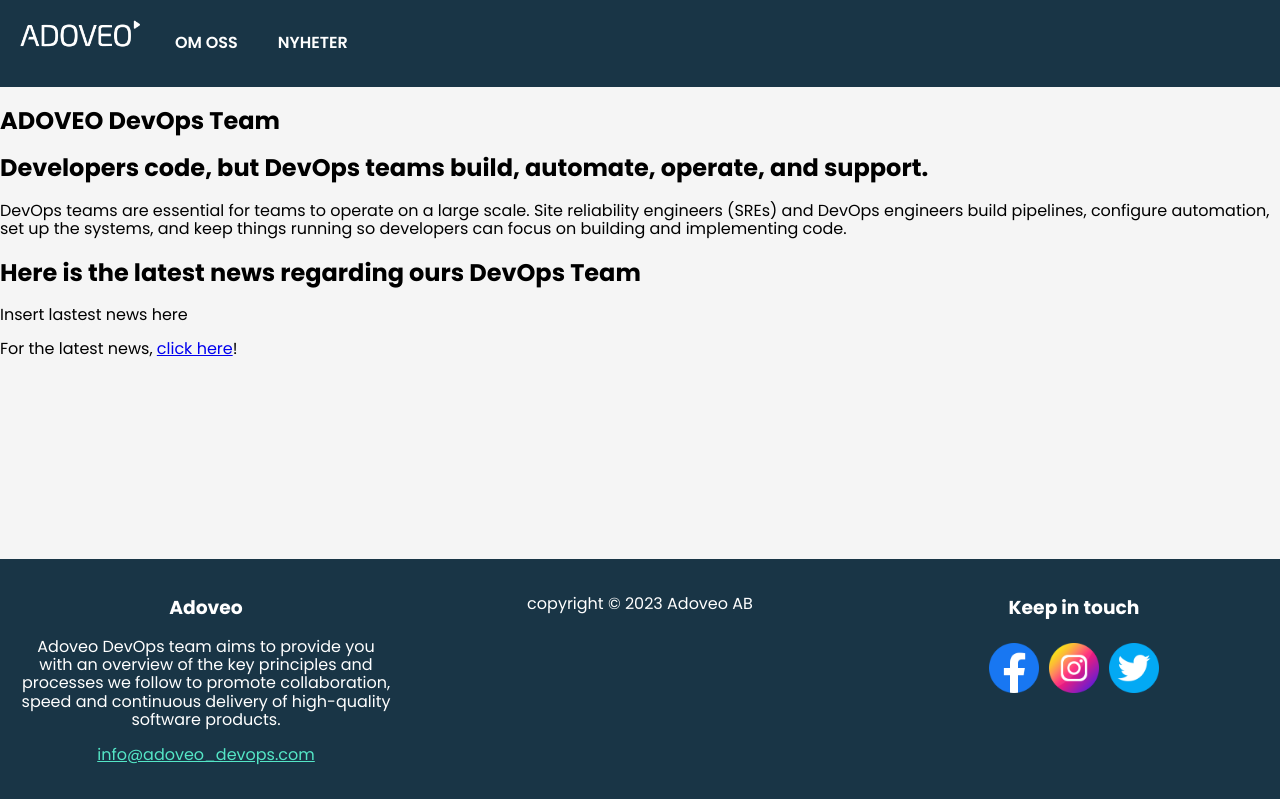
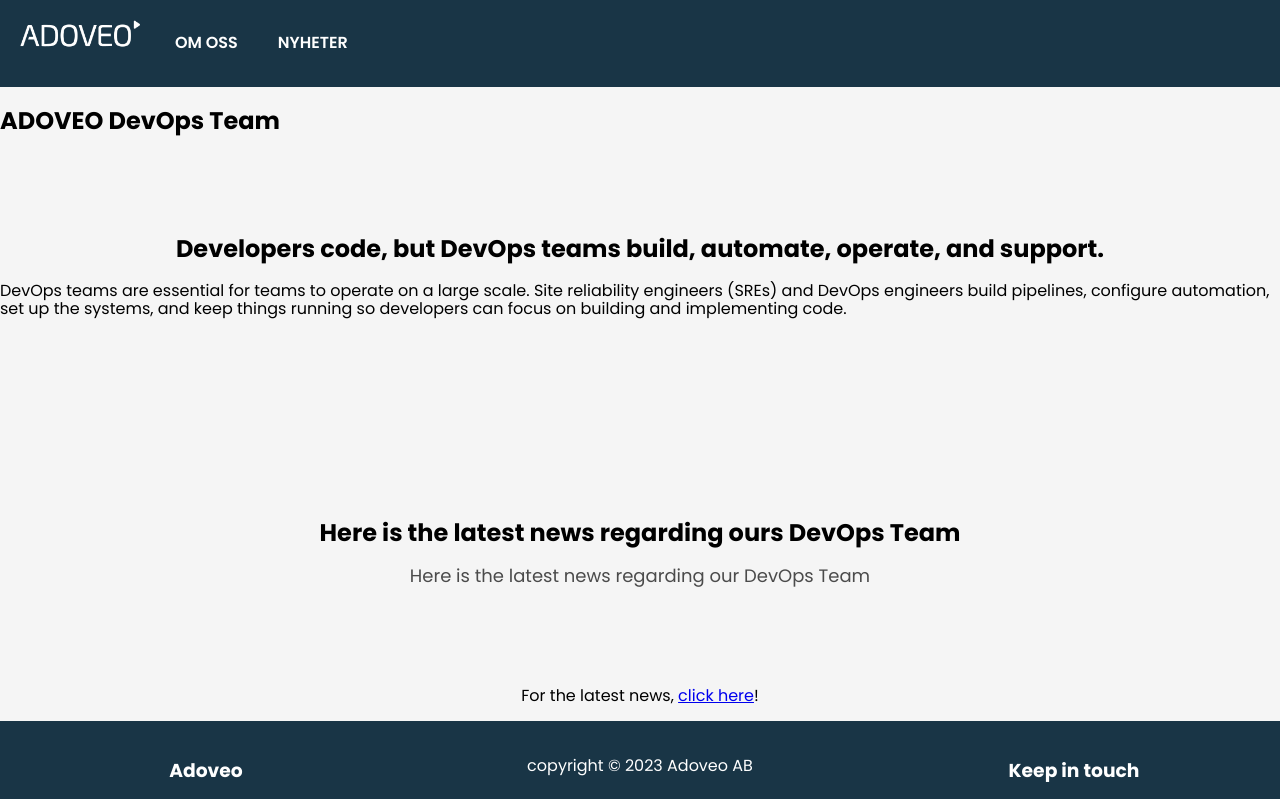
Before and after one commit to JamJarLid/devops-project, a React (Vite) app: page / in a window 1280 px wide. Shown: the top 799 px of the page. Built offline with nearby package versions, Linux system fonts and the light colour scheme.

Commit message:
some small changes to text location

```diff
--- a/src/Home.jsx
+++ b/src/Home.jsx
@@ -9,10 +9,10 @@ export default function Home() {
       <h2>ADOVEO DevOps Team</h2>
 
     <div className="DevOps Team Info">
-      <h2>
+      <h2 class="Title-info-home-page">
         Developers code, but DevOps teams build, automate, operate, and support.
       </h2>
-      <p>
+      <p class="short info">
       DevOps teams are essential for teams to operate on a large scale.
       Site reliability engineers (SREs) and DevOps engineers build pipelines,
       configure automation, set up the systems,
@@ -21,11 +21,12 @@ export default function Home() {
     </div>
 
     <div className='Latest News'>
-      <h2>Here is the latest news regarding ours DevOps Team</h2>
+      <h2 class="Lastest">Here is the latest news regarding ours DevOps Team</h2>
 
-      Insert lastest news here
+      <p class="colorful-p">Here is the latest news regarding our DevOps Team</p>
 
-      <p>For the latest news, <a href="http://localhost:5173/nyheter">click here</a>!</p>
+
+      <p class="Link-news">For the latest news, <a href="http://localhost:5173/nyheter">click here</a>!</p>
 
 
     </div>
--- a/src/css/news.css
+++ b/src/css/news.css
@@ -65,3 +65,30 @@
     width: 320px;
   }
 }
+
+.colorful-p {
+  color: rgb(75, 75, 75);
+  font-size: 18px;
+  margin-bottom: 3px;
+  text-align: center;
+}
+
+.Lastest {
+  text-align: center;
+  margin-top: 200px;
+}
+
+.Title-info-home-page {
+  text-align: center;
+  margin-top: 100px;
+}
+
+.Link-news {
+  text-align: center;
+  margin-top: 100px;
+}
+
+.short-info {
+  text-align: center;
+  margin-top: 100px;
+}
```
